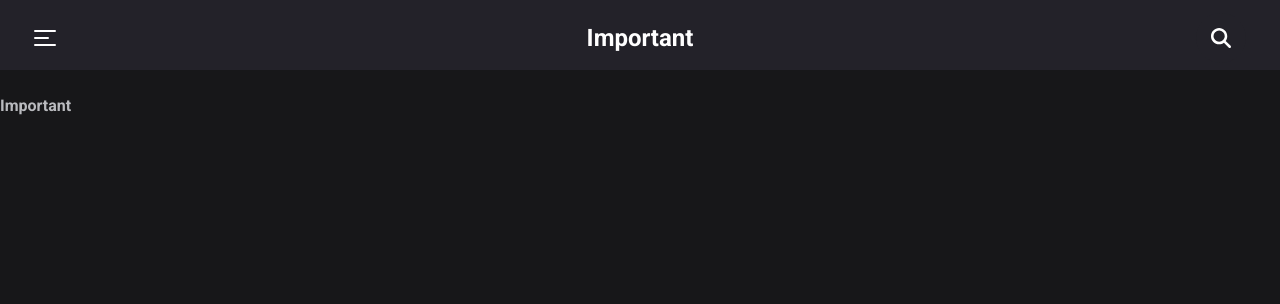
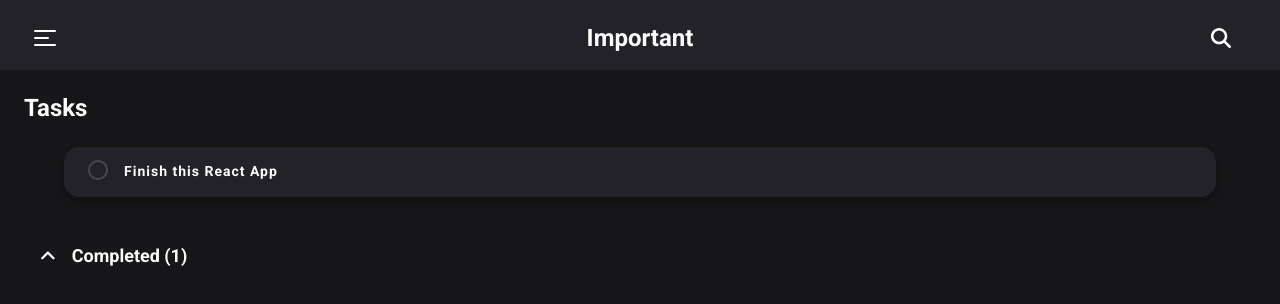
Before and after one commit to Gaoux/to-do-list, a React (Create React App) app: page /important in a window 1280 px wide. Shown: the top 304 px of the page. Built offline with nearby package versions, Linux system fonts and the light colour scheme.

Commit message:
Finish important and my tasks page

```diff
--- a/src/App.js
+++ b/src/App.js
@@ -26,17 +26,43 @@ const defaultLists = [
     nTaskkCompleted: 2,
   },
 ];
+
 const defaultTasks = [
   {
     text: 'Finish this React App',
     completed: false,
+    important: true,
     date: '',
     notes: 'End this To Do App',
   },
-  { text: 'Cut hair', completed: false, date: '', notes: '' },
-  { text: 'Drink water', completed: true, date: '', notes: '' },
-  { text: 'Go to the gym', completed: false, date: '', notes: '' },
-  { text: 'Prepare dinner', completed: true, date: '', notes: '' },
+  {
+    text: 'Cut hair with barber',
+    completed: false,
+    important: false,
+    date: '',
+    notes: '',
+  },
+  {
+    text: 'Drink water',
+    completed: true,
+    important: true,
+    date: '',
+    notes: '',
+  },
+  {
+    text: 'Go to the gym',
+    completed: false,
+    important: false,
+    date: '',
+    notes: '',
+  },
+  {
+    text: 'Prepare dinner',
+    completed: true,
+    important: false,
+    date: '',
+    notes: '',
+  },
 ];
 
 function App() {
--- a/src/assets/styles/sass/components/_TaskList.scss
+++ b/src/assets/styles/sass/components/_TaskList.scss
@@ -9,6 +9,7 @@
     font-size: $md;
     margin-left: 40px;
     .icon {
+      cursor: pointer;
       margin: auto 0;
     }
   }
--- /dev/null
+++ b/src/components/ImportantTaskList.js
@@ -0,0 +1,45 @@
+import React, { useState } from 'react';
+import { FontAwesomeIcon } from '@fortawesome/react-fontawesome';
+import { faAngleDown, faAngleUp } from '@fortawesome/free-solid-svg-icons';
+
+function ImportantTaskList(props) {
+  const [showCompleted, setShowCompleted] = useState('false');
+  let uncompletedTasks = [];
+  let completedTasks = [];
+
+  React.Children.forEach(props.children, (element) => {
+    if (!React.isValidElement(element)) return;
+    const source = element.props;
+    if (source.important === true) {
+      if (source.completed === false) {
+        uncompletedTasks.push(element);
+      } else {
+        completedTasks.push(element);
+      }
+    }
+  });
+
+  const handleCompletedClick = () => {
+    setShowCompleted(!showCompleted);
+  };
+
+  return (
+    <div className="task-list-container">
+      <h2 className="title m-4 lg">Tasks</h2>
+      {uncompletedTasks}
+      <div className="subtitle flex">
+        <FontAwesomeIcon
+          className="icon"
+          icon={showCompleted ? faAngleUp : faAngleDown}
+          onClick={handleCompletedClick}
+        />
+        <h3 className="ml-4 mb-4 mt-4 lg">
+          Completed ({completedTasks.length})
+        </h3>
+      </div>
+      {showCompleted ? null : completedTasks}
+    </div>
+  );
+}
+
+export { ImportantTaskList };
--- a/src/components/TaskItem.js
+++ b/src/components/TaskItem.js
@@ -3,6 +3,7 @@ import { faCircle } from '@fortawesome/free-regular-svg-icons';
 import { faCircleCheck } from '@fortawesome/free-solid-svg-icons';
 
 function TaskItem(props) {
+  const handleCompleteClick = () => {};
   return (
     <div className="task-list">
       <div className="task-item flex mb-4 items-center">
@@ -10,6 +11,7 @@ function TaskItem(props) {
           <FontAwesomeIcon
             className="icon"
             icon={props.completed ? faCircleCheck : faCircle}
+            onClick={handleCompleteClick}
           />
         </button>
         <p className={`w-full ${props.completed && 'line-through'}`}>
--- a/src/pages/Important.js
+++ b/src/pages/Important.js
@@ -1,7 +1,22 @@
 import React from 'react';
+import { ImportantTaskList } from '../components/ImportantTaskList';
+import { TaskItem } from '../components/TaskItem';
 
-function Important() {
-  return <div>Important</div>;
+function Important({ tasks, setTasks }) {
+  return (
+    <ImportantTaskList>
+      {tasks.map((task) => (
+        <TaskItem
+          key={task.text}
+          text={task.text}
+          completed={task.completed}
+          date={task.date}
+          important={task.important}
+          notes={task.notes}
+        />
+      ))}
+    </ImportantTaskList>
+  );
 }
 
 export { Important };
--- a/src/pages/MyTasks.js
+++ b/src/pages/MyTasks.js
@@ -6,7 +6,14 @@ function MyTasks({ tasks, setTasks }) {
   return (
     <TaskList>
       {tasks.map((task) => (
-        <TaskItem key={task.text} text={task.text} completed={task.completed} />
+        <TaskItem
+          key={task.text}
+          text={task.text}
+          completed={task.completed}
+          date={task.date}
+          important={task.important}
+          notes={task.notes}
+        />
       ))}
     </TaskList>
   );
--- a/src/pages/home.js
+++ b/src/pages/home.js
@@ -19,6 +19,9 @@ function Home({ tasks, setTasks }) {
             key={task.text}
             text={task.text}
             completed={task.completed}
+            date={task.date}
+            important={task.important}
+            notes={task.notes}
           />
         ))}
       </TaskList>
```
